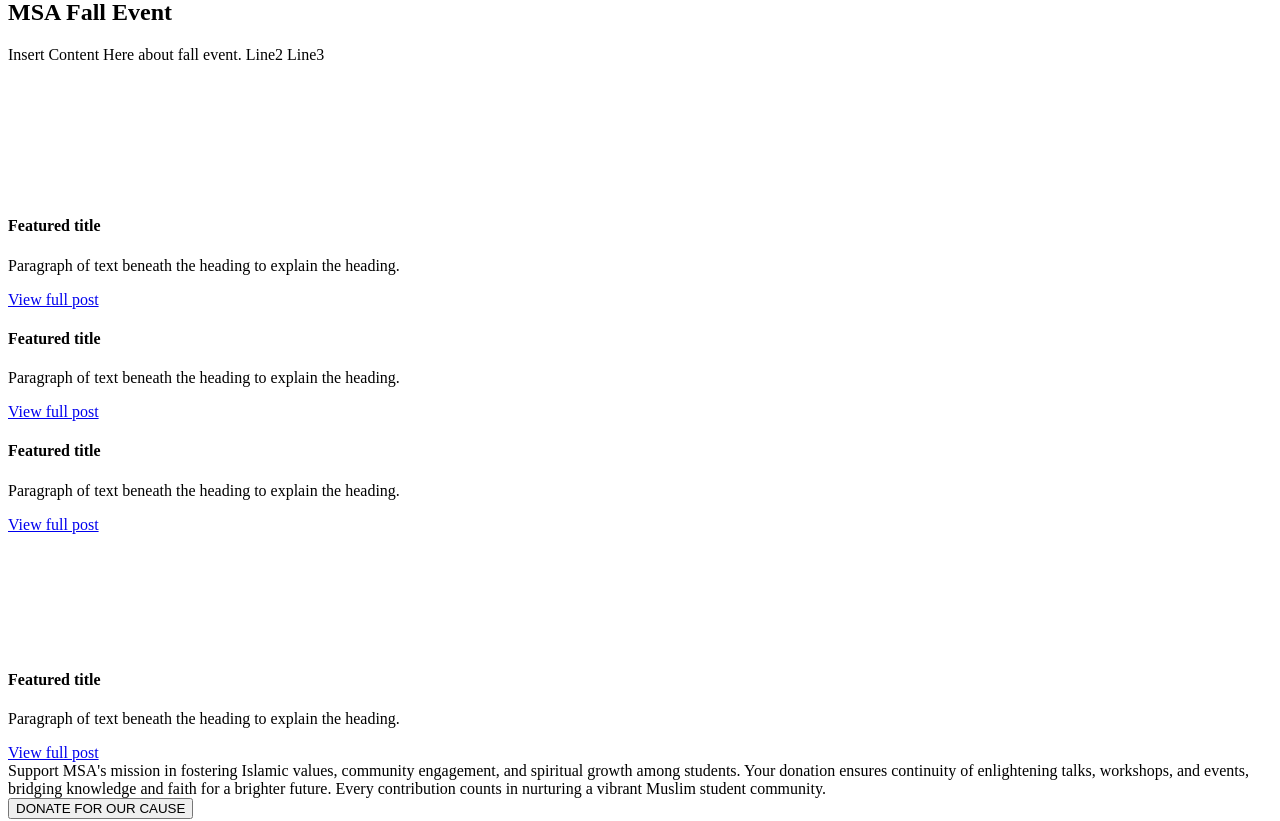
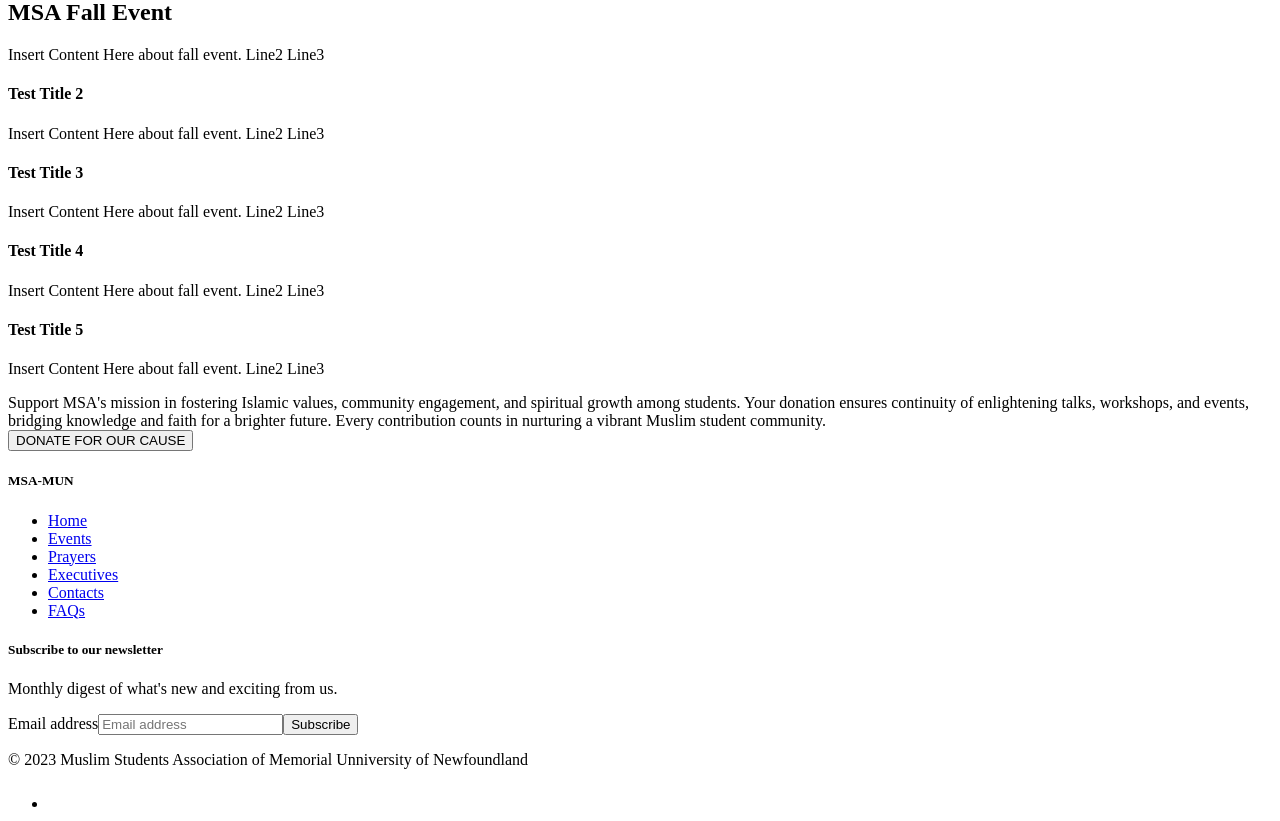
Before and after one commit to zakwanashfaq/msamun, a Next.js app in the folder client/: page /landingPage in a window 1280 px wide. Shown: the part 500-1321 px from the top of the page. Built offline with nearby package versions, Linux system fonts and the light colour scheme.

Commit message:
integrated fetured with mockdb

```diff
--- a/client/src/db/featured.ts
+++ b/client/src/db/featured.ts
@@ -43,6 +43,15 @@ const featured: TFeatured[] = [
         position: 4,
         eventDate: 1695862472128,
         content: "Insert Content Here about fall event.\nLine2\nLine3"
+    },
+    {
+        id: "hdvkjsviwurgh394y493yfruihghegh73rhghhhhhh",
+        title: "Test Title 5",
+        subtitle: "Test subtitle",
+        datePosted:  1695862372128,
+        position: 4,
+        eventDate: 1695862472128,
+        content: "Insert Content Here about fall event.\nLine2\nLine3"
     }
 ]
 
--- a/client/src/pages/landingPage.tsx
+++ b/client/src/pages/landingPage.tsx
@@ -23,8 +23,8 @@ function LandingPageFeaturedContent(props: TLandingPageFeaturedContentProps) {
   })
   return (
     <>
-      <div className="container px-4  pb-5">
-        <div className="row row-cols-1 row-cols-md-1 align-items-sm-start align-items-lg-center g-5 pb-5">
+      <div className="container px-4">
+        <div className="row row-cols-1 row-cols-md-1 align-items-sm-start align-items-lg-center g-5 pb-3">
           <div className="col d-flex flex-column align-items-start gap-2">
             {/**@ts-ignore */}
             <h2 className="fw-bold text-body-emphasis">{mainFeature?.title}</h2>
@@ -33,50 +33,22 @@ function LandingPageFeaturedContent(props: TLandingPageFeaturedContentProps) {
             {/* <a href="#" className="btn btn-secondary btn-md">View full post</a> */}
           </div>
           <div className="row px-4">
+            {otherFeature.sort((a, b) => a.position - b.position).map(items => {
+              return <>
               <div className="g-4 col-12 col-md-6">
                 <div className="col d-flex flex-column gap-2 py-3">
-                <div className="feature-icon-small d-inline-flex align-items-center justify-content-center text-bg-secondary bg-gradient fs-4 rounded-3">
+                  {/* <div className="feature-icon-small d-inline-flex align-items-center justify-content-center text-bg-secondary bg-gradient fs-4 rounded-3">
                     <svg className="bi" width="5em" height="7em">
                       <use ></use>
                     </svg>
-                </div>
-                <h4 className="fw-semibold mb-0 text-body-emphasis">Featured title</h4>
-                <p className="text-body-secondary">Paragraph of text beneath the heading to explain the heading.</p>
-                <a href="#" className="btn btn-secondary btn-sm">View full post</a>
-              </div>
-              <div className="col d-flex flex-column gap-2 py-3">
-                {/* <div className="feature-icon-small d-inline-flex align-items-center justify-content-center text-bg-secondary bg-gradient fs-4 rounded-3">
-                  <svg className="bi" width="1em" height="1em">
-                    <use ></use>
-                  </svg>
                   </div> */}
-                <h4 className="fw-semibold mb-0 text-body-emphasis">Featured title</h4>
-                <p className="text-body-secondary">Paragraph of text beneath the heading to explain the heading.</p>
-                <a href="#" className="btn btn-secondary btn-sm">View full post</a>
+                  <h4 className="fw-semibold mb-0 text-body-emphasis">{items.title}</h4>
+                  <p className="text-body-secondary">{items.content}</p>
+                  {/* <a href="#" className="btn btn-secondary btn-sm">View full post</a> */}
                 </div>
                 </div>
-            <div className="col-12 col-md-6 g-4">
-              <div className="col d-flex flex-column gap-2 py-3">
-                {/* <div className="feature-icon-small d-inline-flex align-items-center justify-content-center text-bg-secondary bg-gradient fs-4 rounded-3">
-                  <svg className="bi" width="1em" height="1em">
-                    <use></use>
-                  </svg>
-                </div> */}
-                <h4 className="fw-semibold mb-0 text-body-emphasis">Featured title</h4>
-                <p className="text-body-secondary">Paragraph of text beneath the heading to explain the heading.</p>
-                <a href="#" className="btn btn-secondary btn-sm">View full post</a>
-              </div>
-              <div className="col d-flex flex-column gap-2 py-3">
-                <div className="feature-icon-small d-inline-flex align-items-center justify-content-center text-bg-secondary bg-gradient fs-4 rounded-3">
-                  <svg className="bi" width="5em" height="7em">
-                    <use></use>
-                  </svg>
-                </div>
-                <h4 className="fw-semibold mb-0 text-body-emphasis">Featured title</h4>
-                <p className="text-body-secondary">Paragraph of text beneath the heading to explain the heading.</p>
-                <a href="#" className="btn btn-secondary btn-sm">View full post</a>
-              </div>
-            </div>
+              </>
+            })}
           </div>
         </div>
       </div>
@@ -153,7 +125,7 @@ export default function Home() {
             <div className="fs-4 px-4 py-3 mt-5 mt-md-0">
               {LandingPageData.RIGHT_COLUMN_HEADING_TEXT}
             </div>
-            <LandingPageFeaturedContent items={featuredPosts}/>
+            <LandingPageFeaturedContent items={featuredPosts} />
           </div>
         </div>
       </div>
```
Lines whose indentation alone changed are shown as unchanged.
